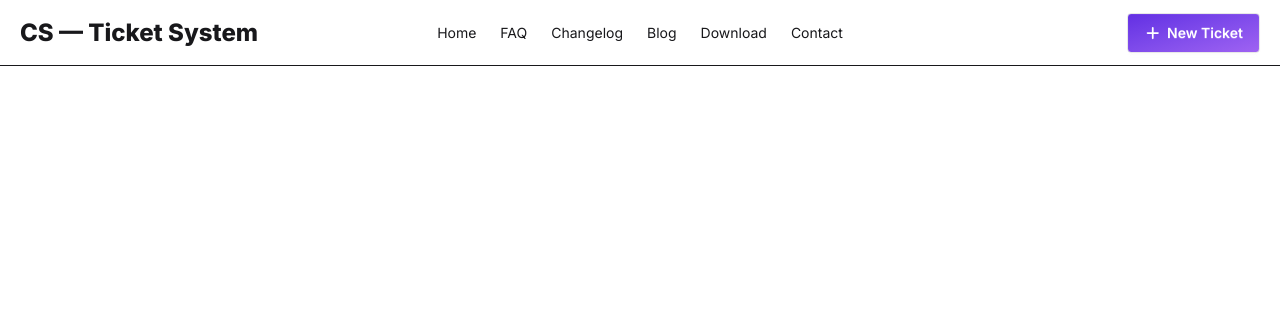
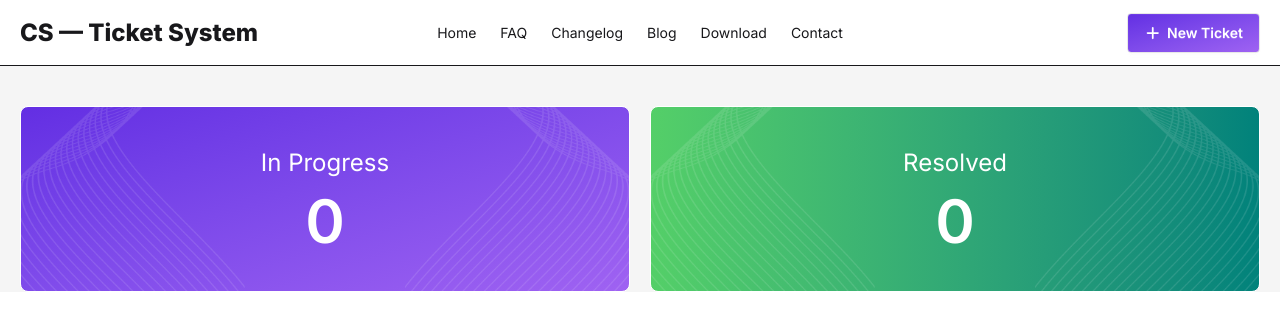
Before and after one commit to ahmedTonoy/Customer_Support_Tracker, a React (Vite) app: page / in a window 1280 px wide. Shown: the top 330 px of the page. Built offline with nearby package versions, Linux system fonts and the light colour scheme.

Commit message:
feat: add banner with ticket status cards

```diff
--- a/src/App.jsx
+++ b/src/App.jsx
@@ -1,10 +1,12 @@
 import "./App.css";
+import Banner from "./components/Banner/Banner";
 import Navbar from "./components/Navbar/Navbar";
 
 function App() {
   return (
     <>
       <Navbar></Navbar>
+      <Banner></Banner>
     </>
   );
 }
--- /dev/null
+++ b/src/components/Banner/Banner.jsx
@@ -0,0 +1,25 @@
+import Container from "../shared/Container";
+import StatCard from "../StatCard/StatCard";
+
+const Banner = () => {
+  return (
+    <div className="my-10">
+      <Container>
+        <div className="flex gap-5">
+          <StatCard
+            title={"In Progress"}
+            count={0}
+            gradientBg={"bg-gradient-to-br from-[#632ee3] to-[#9f62f2]"}
+          ></StatCard>
+          <StatCard
+            title={"Resolved"}
+            count={0}
+            gradientBg={"bg-gradient-to-r from-[#54cf68] to-[#01827b]"}
+          ></StatCard>
+        </div>
+      </Container>
+    </div>
+  );
+};
+
+export default Banner;
--- a/src/components/Navbar/Navbar.jsx
+++ b/src/components/Navbar/Navbar.jsx
@@ -4,7 +4,7 @@ import { faPlus } from "@fortawesome/free-solid-svg-icons";
 
 const Navbar = () => {
   return (
-    <header className="border-b">
+    <header className="bg-base-100 border-b">
       <Container>
         <div className="navbar bg-base-100 px-0">
           <div className="navbar-start w-full sm:w-1/2">
@@ -79,7 +79,7 @@ const Navbar = () => {
             </ul>
           </div>
           <div className="navbar-end w-fit sm:w-1/2">
-            <a className="btn hidden sm:inline-flex text-white bg-gradient-to-br from-[#632ee3] to-[#9f62f2] hover:from-[#7c3aed] hover:to-[#c084fc] transition-all duration-500">
+            <a className="btn hidden sm:inline-flex text-white bg-linear-to-br from-[#632ee3] to-[#9f62f2] hover:from-[#7c3aed] hover:to-[#c084fc] transition-all duration-500">
               <FontAwesomeIcon icon={faPlus} />
               New Ticket
             </a>
--- /dev/null
+++ b/src/components/StatCard/StatCard.jsx
@@ -0,0 +1,19 @@
+import shape1 from "../../assets/vector1.png";
+import shape2 from "../../assets/vector2.png";
+
+const StatCard = ({ title, count, gradientBg }) => {
+  return (
+    <div
+      className={`relative overflow-hidden w-1/2 rounded-lg border py-10 text-white ${gradientBg}`}
+    >
+      <img src={shape1} className="absolute top-0 left-0 h-full" />
+      <img src={shape2} className="absolute top-0 right-0 h-full" />
+      <div className="relative z-10 flex flex-col items-center justify-center gap-3 text-center">
+        <h1 className="text-2xl">{title}</h1>
+        <p className="text-6xl font-semibold">{count}</p>
+      </div>
+    </div>
+  );
+};
+
+export default StatCard;
--- a/src/index.css
+++ b/src/index.css
@@ -5,3 +5,7 @@
   font-family: "Inter", sans-serif;
   font-optical-sizing: auto;
 }
+
+body{
+  background-color: #f5f5f5;
+}
```
